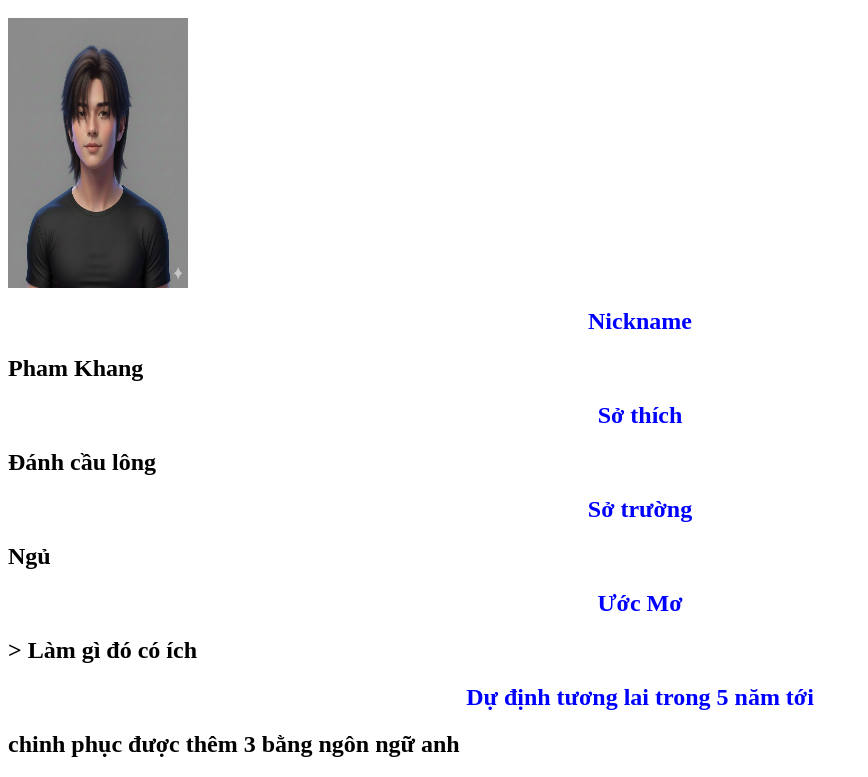
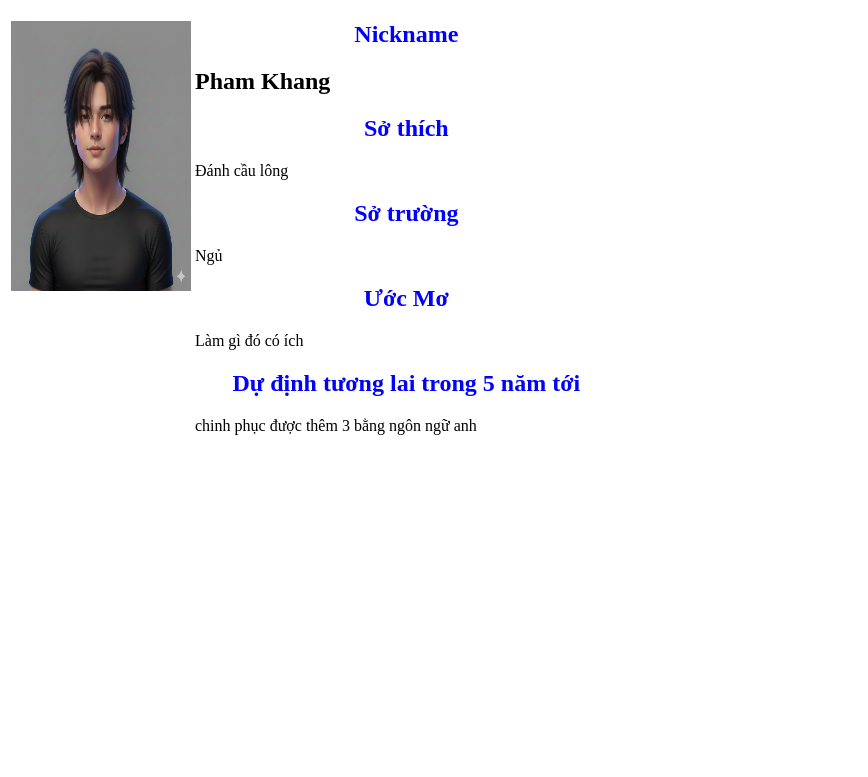
Before and after one commit to PK12z/saltyboi12, a plain HTML site: page index.html in a window 1280 px wide. Shown: the part 48-825 px from the top of the page, without its empty margins (0-868 px from the left). After the commit the page ends 800 px from the top, so only its background shows below. Drawn offline with Linux system fonts and the light colour scheme.

Commit message:
Update index.html

```diff
--- a/index.html
+++ b/index.html
@@ -3,17 +3,28 @@
     <meta charset="UTF-8">
   </head>
 <body>
-  <h1 style="color: red; text-align: center;"> GIỚI THIỆU </h1>
-  <img src="images/unnamed.jpg" width="180" height="270">
-  <h2 style="color: blue; text-align: center;"> Nickname <h2/>
-  <h2 text-align: center;"> Pham Khang </h2>
+  <h1 style="color: red; text-align: center;">
+    GIỚI THIỆU
+  </h1>
+
+  <table>
+    <tr>
+      <td width="30%" style = "text-align: center; vertical-align: top;">
+          <img src="images/unnamed.jpg" width="180" height="270">
+      </td>
+    <td>
+      <h2 style="color: blue; text-align: center;"> Nickname <h2/>
+    Pham Khang
   <h2 style="color: blue; text-align: center;"> Sở thích </h2>
-  <h2 text-align: center;">  Đánh cầu lông </h2>
+    Đánh cầu lông
   <h2 style="color: blue; text-align: center;"> Sở trường </h2>
-   <h2 text-align: center;">  Ngủ </h2>
+    Ngủ
   <h2 style="color: blue; text-align: center;"> Ước Mơ </h2>
-  <h2 text-align: center;">> Làm gì đó có ích </h2>
+    Làm gì đó có ích
   <h2 style="color: blue; text-align: center;"> Dự định tương lai trong 5 năm tới </h2>
-  <h2 text-align: center;">   chinh phục được thêm 3 bằng ngôn ngữ anh </h2>
+        chinh phục được thêm 3 bằng ngôn ngữ anh </h2>
+      </td>
+     </tr>
+  </table>
 </body>
 </html>
```
